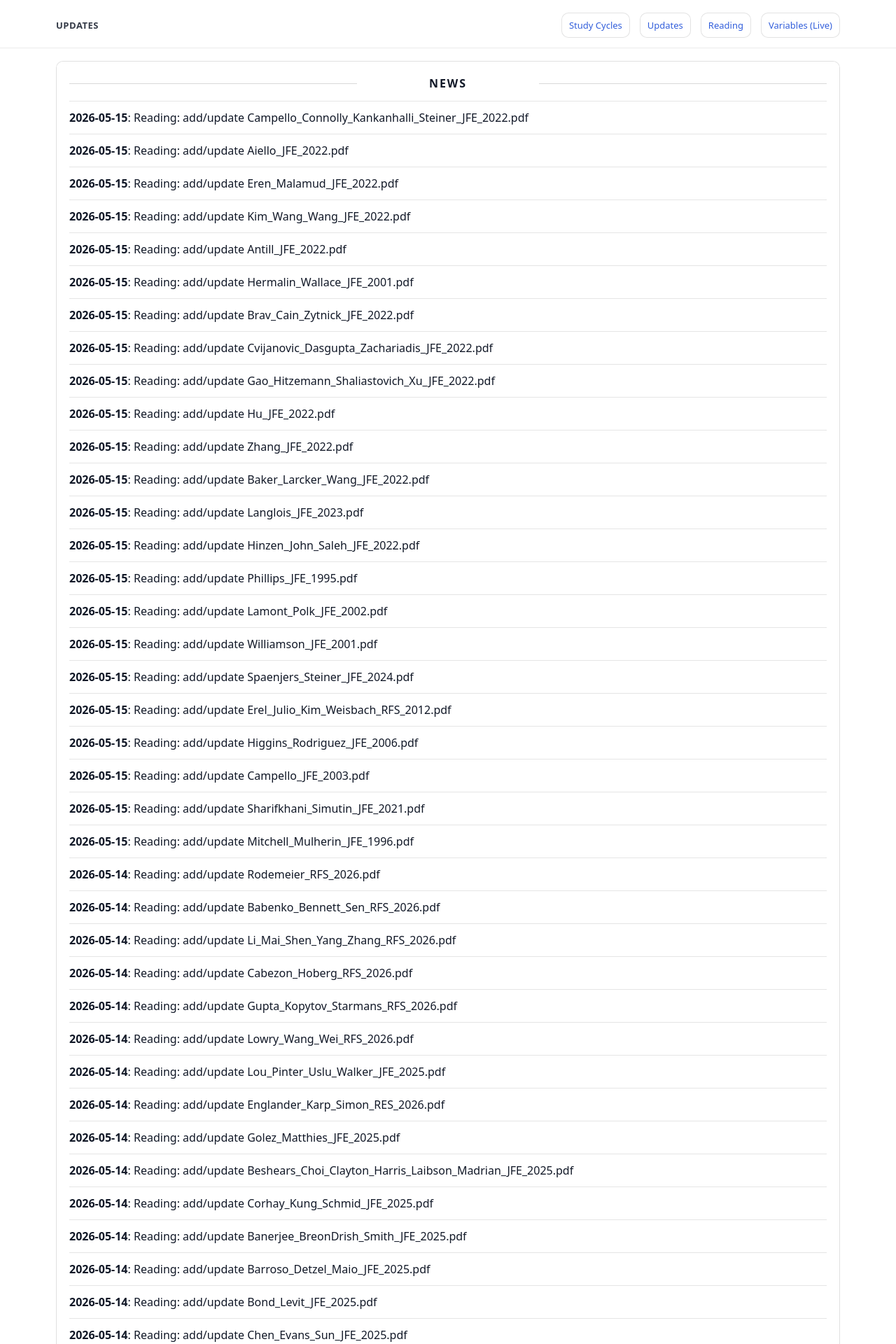
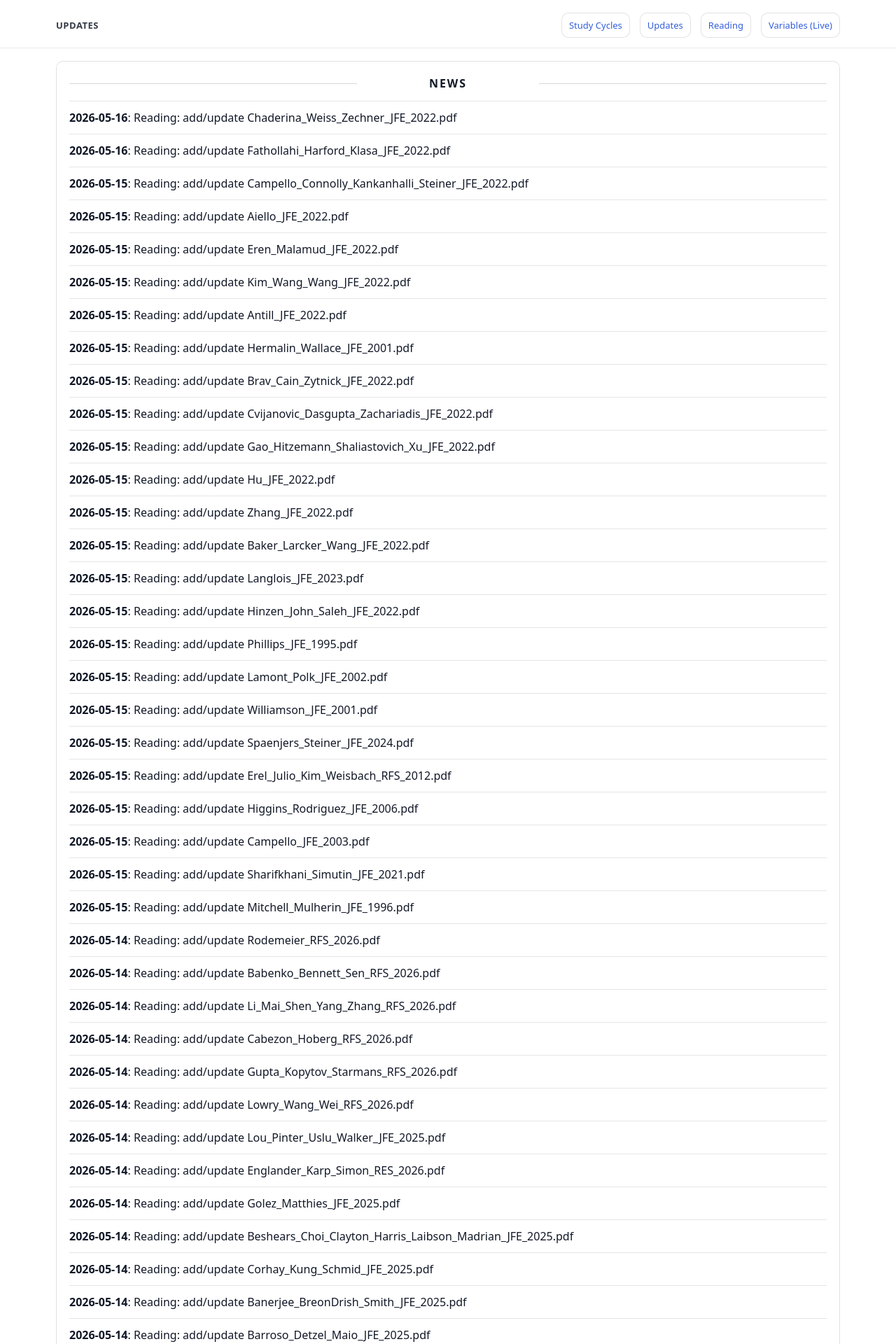
Before and after one commit to yaxinzn/study-archive, a Jekyll site: the page built from updates/index.md, in a window 1280 px wide. Shown: the top 1920 px of the page at 70% size. Built offline with Jekyll 4.4.1, drawn with Linux system fonts in a browser that asks for light colours; some of the changed text lies outside the part shown.

Commit message:
chore: update NEWS feed

```diff
--- a/_data/news.yml
+++ b/_data/news.yml
@@ -1,4 +1,10 @@
 # Auto-generated update history (sorted newest -> oldest). Do not edit manually.
+- ts: "1778880806"
+  date: "2026-05-16"
+  title: "Reading: add/update Chaderina_Weiss_Zechner_JFE_2022.pdf"
+- ts: "1778880780"
+  date: "2026-05-16"
+  title: "Reading: add/update Fathollahi_Harford_Klasa_JFE_2022.pdf"
 - ts: "1778849392"
   date: "2026-05-15"
   title: "Reading: add/update Campello_Connolly_Kankanhalli_Steiner_JFE_2022.pdf"
```
